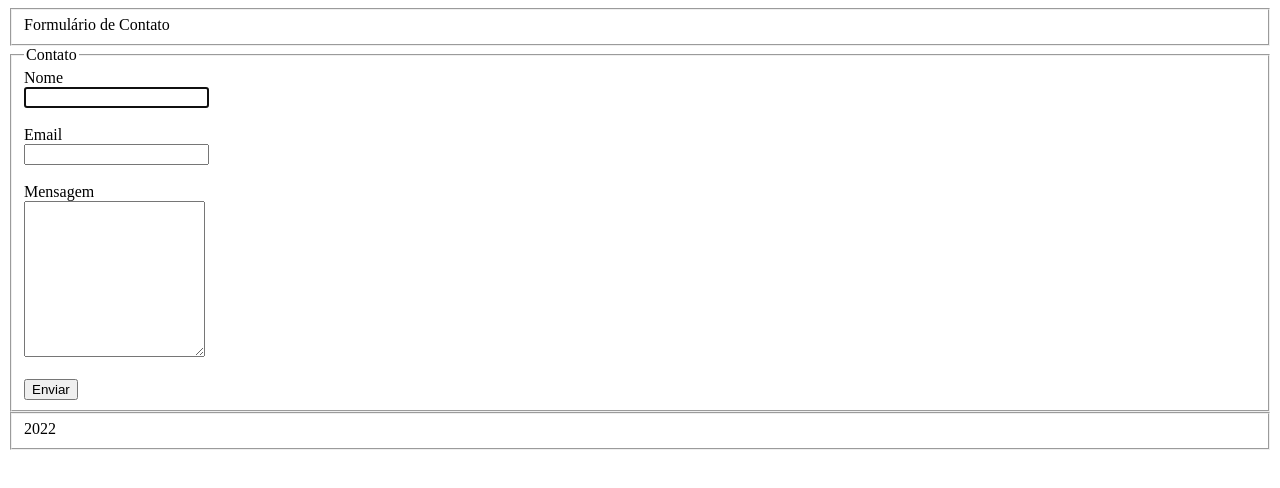
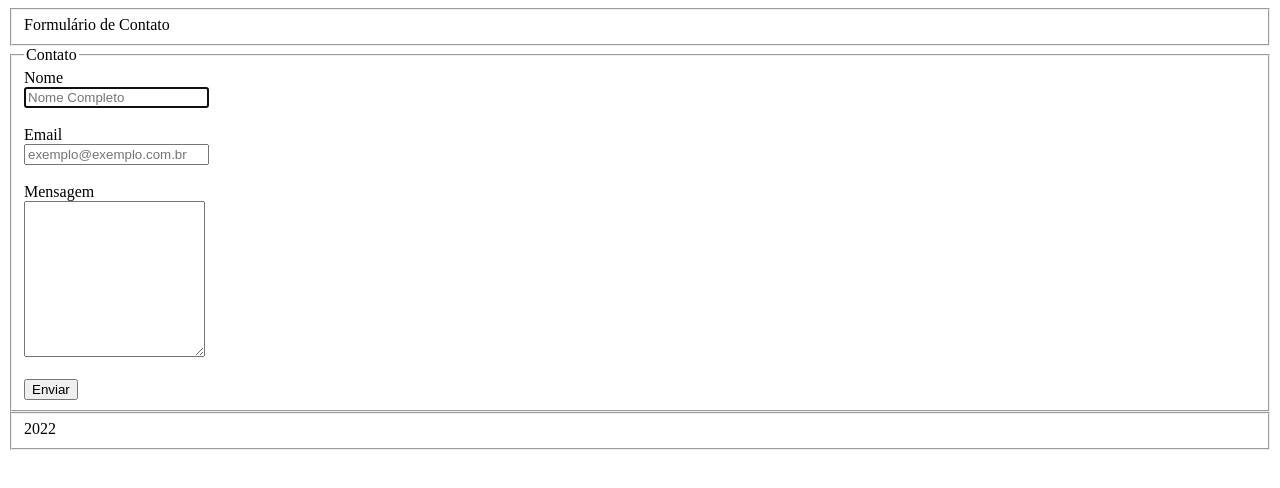
Before and after one commit to danielvdantas/FORMULARIO-DE-CONTATO, a plain HTML site: page index.html in a window 1280 px wide. Drawn offline with Linux system fonts and the light colour scheme.

Commit message:
Inclusão do placeholder nos campos do formulário

```diff
--- a/index.html
+++ b/index.html
@@ -19,17 +19,17 @@
         <form action="">
             <label for="nome">Nome</label>
             <br>
-            <input type="text" id="nome" name="nome" autofocus tabindex="1">
+            <input type="text" id="nome" name="nome" autofocus tabindex="1" placeholder="Nome Completo">
             <br>
             <br>
             <label for="email">Email</label>
             <br>
-            <input type="Email" id="email" name="email" tabindex="2">
+            <input type="Email" id="email" name="email" tabindex="2" placeholder="exemplo@exemplo.com.br">
             <br>
             <br>
             <label for="msg">Mensagem</label>
             <br>
-            <textarea type="Email" id="msg" name="msg" tabindex="3" rows="10" cols="20">
+            <textarea type="Email" id="msg" name="msg" tabindex="3" rows="10" cols="20" placeholder="Digite sua mensagem">
             </textarea>
             <br>
             <br>
```
